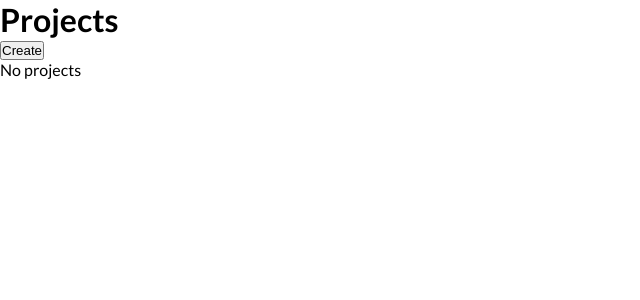
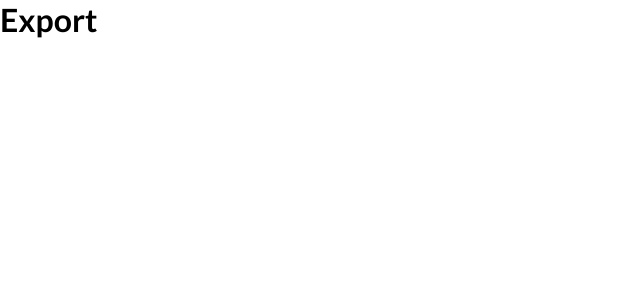
Before and after one commit to tenjou/powerseeker-cms, a React app in the folder packages/cms/: page /export in a window 1280 px wide. Shown: the top 300 px of the page, without its empty margins (0-640 px from the left). Built offline with nearby package versions, Linux system fonts and the light colour scheme.

Commit message:
add: Export nav path

```diff
--- a/packages/cms/src/app/App.tsx
+++ b/packages/cms/src/app/App.tsx
@@ -1,5 +1,5 @@
-import React from "react"
 import { Redirect, Route, Switch } from "react-router-dom"
+import Export from "../features/export/Export"
 import Project from "../features/project/Project"
 import Projects from "../features/projects/Projects"
 import "./style.css"
@@ -12,9 +12,10 @@ const App = () => {
     return (
         <Switch>
             <Route path="/project/:projectId/:assetId?" component={Project} />
+            <Route path="/export" component={Export} />
             <Route path="/404" component={Page404} />
-            <Route path="/" component={Projects} />
-            <Redirect to="/404" />
+            <Route path="/" exact={true} component={Projects} />
+            <Redirect from="*" to="/404" />
         </Switch>
     )
 }
--- a/packages/cms/src/components/NavBar.tsx
+++ b/packages/cms/src/components/NavBar.tsx
@@ -1,4 +1,4 @@
-import React from "react"
+import { Link } from "react-router-dom"
 import styled from "styled-components"
 import { Project } from "../Types"
 
@@ -10,11 +10,30 @@ const NavBarBody = styled.div`
     align-items: center;
     padding: 0 10px;
 `
+
+const NavTitle = styled.div`
+    font-weight: 500;
+    padding-right: 10px;
+`
+
+const NavLink = styled(Link)`
+    color: #00bcd4;
+    font-size: 12px;
+    font-weight: bold;
+    padding: 0 5px;
+`
+
 type NavBarProps = {
     project: Project
 }
 const NavBar = ({ project }: NavBarProps) => {
-    return <NavBarBody>{project.meta.name}</NavBarBody>
+    return (
+        <NavBarBody>
+            <NavTitle>{project.meta.name}</NavTitle>
+            <NavLink to="/import">Import</NavLink>
+            <NavLink to="/export">Export</NavLink>
+        </NavBarBody>
+    )
 }
 
 export default NavBar
--- /dev/null
+++ b/packages/cms/src/features/export/Export.tsx
@@ -0,0 +1,5 @@
+const Export = () => {
+    return <h1>Export</h1>
+}
+
+export default Export
```
